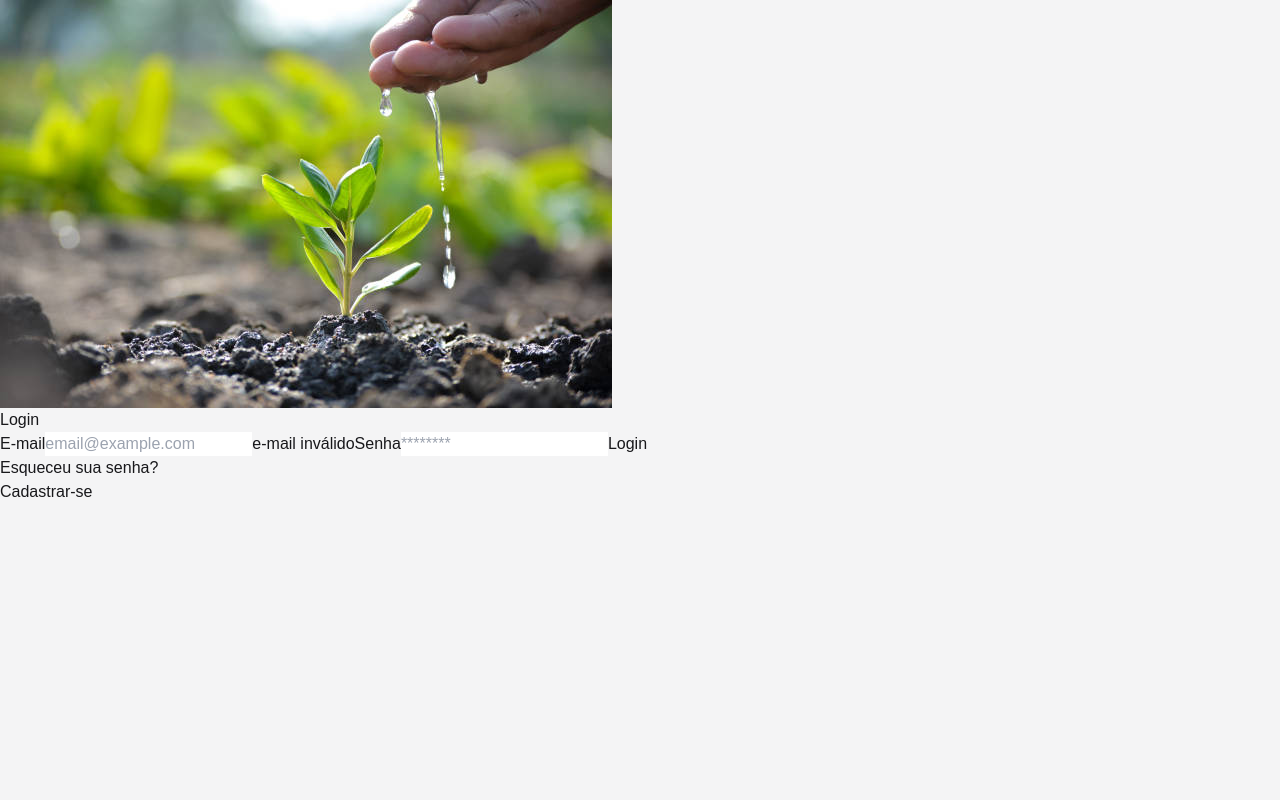
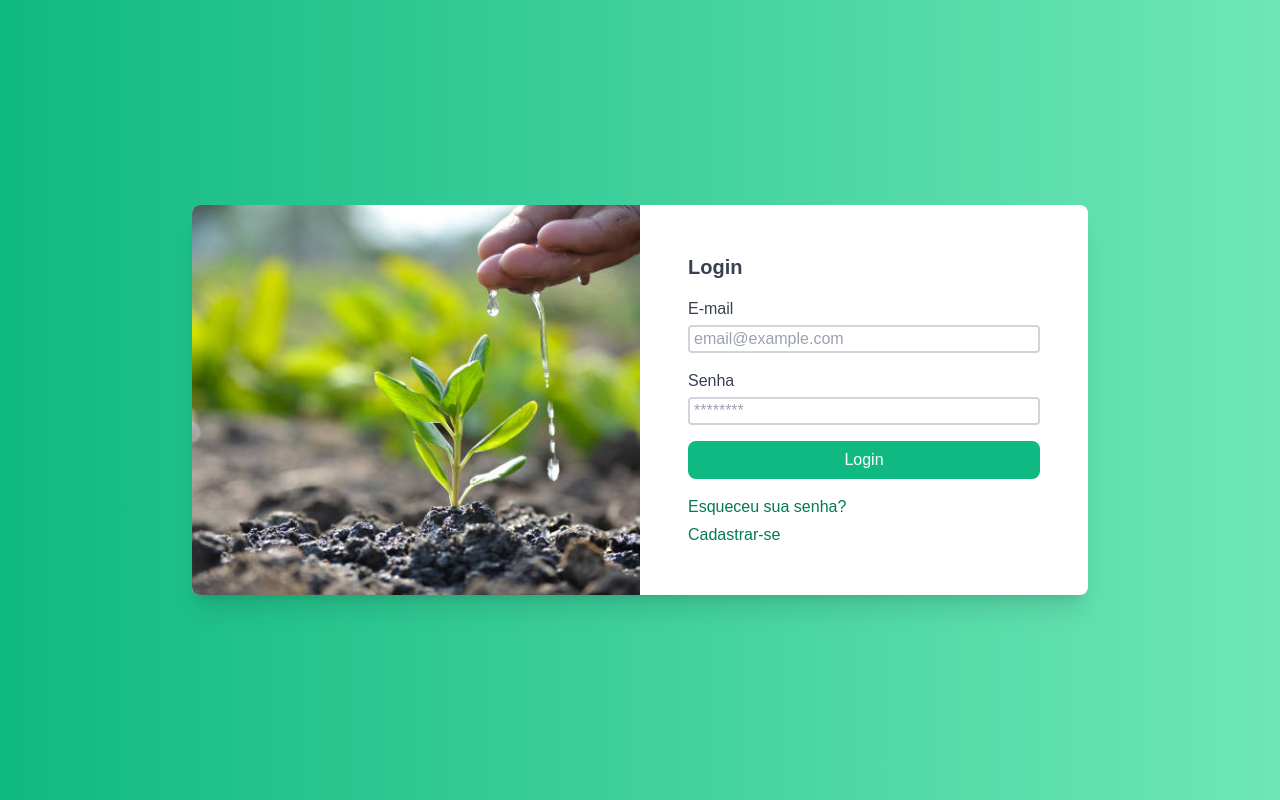
Before and after one commit to feliperufini/re-ciclando-frontend, a Next.js app: page / in a window 1280 px wide. Built offline with nearby package versions, Linux system fonts and the light colour scheme; no server answers.

Commit message:
[feat] Service to connect to API

```diff
--- a/pages/login/index.js
+++ b/pages/login/index.js
@@ -1,13 +1,13 @@
-import { useState } from "react";
-import Image from "next/image";
+import { useState, useEffect } from "react";
 import Link from "next/link";
 import UserService from "../../services/UserService";
+import axios from "axios";
 
 import { validationEmail, validationPassword } from "../../utils/validators";
 
 export default function Login() {
-  const [email, setEmail] = useState("");
-  const [password, setPassword] = useState("");
+  const [email, setEmail] = useState('');
+  const [password, setPassword] = useState('');
 
   const validationForm = () => {
     return (
@@ -23,13 +23,23 @@ export default function Login() {
     }
 
     try {
-      await UserService.login({
-        login: email,
-        password
-      });
+      // await UserService.login({
+      //   email: email,
+      //   password: password
+      // });
+      const userr = {
+        "email": "feliperufini01@gmail.com",
+        "password": "@123456"
+      };
+      console.log(userr);
+      axios.post(`http://localhost:3000/api/login`, { userr })
+      .then(res => {
+        console.log(res);
+        console.log(res.data);
+      })
     } catch (error) {
       alert(
-        "Erro ao realizar o login. " + error?.response?.data?.erro
+        "Erro ao realizar o login: " + error?.response?.data?.error
       );
     }
   }
@@ -43,19 +53,19 @@ export default function Login() {
           </div>
           <div className="flex items-center justify-center p-6 sm:p-12 md:w-1/2">
             <div className="w-full">
+              <form onSubmit={onSubmit}>
                 <h1 className="mb-4 text-xl font-semibold text-gray-700">Login</h1>
                 <label className="block mb-4 text-md">
                   <span className="text-gray-700">E-mail</span>
-                <input type="text" className="block w-full pl-1 mt-1 border-2 rounded text-md border-gray-300 focus:border-emerald-300 focus:outline-none" placeholder="email@example.com" />
-                <span>e-mail inválido</span>
+                  <input type="text" className={`block w-full pl-1 mt-1 border-2 rounded text-md ${email && !validationEmail(email) ? 'border-red-400' : 'border-gray-300 focus:border-emerald-300'}  focus:outline-none`} onChange={event => setEmail(event.target.value)} placeholder="email@example.com" />
                 </label>
                 <label className="block mb-4 text-md">
                   <span className="text-gray-700">Senha</span>
-                <input type="password" className="block w-full pl-1 mt-1 border-2 rounded text-md border-gray-300 focus:border-emerald-300 focus:outline-none" placeholder="********" />
+                  <input type="password" className={`block w-full pl-1 mt-1 border-2 rounded text-md ${password && !validationPassword(password) ? 'border-red-400' : 'border-gray-300 focus:border-emerald-300'} focus:outline-none`} onChange={event => setPassword(event.target.value)} placeholder="********" />
                 </label>
-              <a className="block w-full px-4 py-2 mb-4 text-md font-medium leading-5 text-center text-white transition-colors duration-150 bg-emerald-500 border border-transparent rounded-lg active:bg-emerald-500 hover:bg-emerald-600 focus:outline-none" href="#">
+                <button type="submit" className="block w-full px-4 py-2 mb-4 text-md font-medium leading-5 text-center text-white transition-colors duration-150 bg-emerald-500 border border-transparent rounded-lg active:bg-emerald-500 hover:bg-emerald-600 focus:outline-none">
                   Login
-              </a>
+                </button>
                 <p className="mb-1">
                   <a className="text-md font-medium text-emerald-700 hover:underline" href="./forgot-password.html">
                     Esqueceu sua senha?
@@ -66,6 +76,7 @@ export default function Login() {
                     <a className="text-md font-medium text-emerald-700 hover:underline">Cadastrar-se</a>
                   </Link>
                 </p>
+              </form>
             </div>
           </div>
         </div>
--- a/services/ReciclandoApiService.js
+++ b/services/ReciclandoApiService.js
@@ -3,16 +3,10 @@ import axios from 'axios';
 export default class ReciclandoApiService {
     constructor() {
         this.axios = axios.create({
-            baseURL: process.env.NEXT_PUBLIC_API_URL
+            baseURL: process.env.NEXT_PUBLIC_API_URL + '/api'
         });
 
-        this.amountRequests = 0;
         this.axios.interceptors.request.use((config) => {
-            this.amountRequests++;
-            // if (this.amountRequests === 1) {
-            //     LoadingHelper.exibir();
-            // }
-
             const token = localStorage.getItem('token');
             if (token) {
                 config.headers.Authorization = 'Bearer ' + token
@@ -22,11 +16,6 @@ export default class ReciclandoApiService {
         });
 
         this.axios.interceptors.response.use((response) => {
-            this.amountRequests--;
-            // if (this.amountRequests === 0) {
-            //     LoadingHelper.ocultar();
-            // }
-
             return response;
         });
     }
--- a/services/UserService.js
+++ b/services/UserService.js
@@ -2,13 +2,14 @@ import ReciclandoApiService from "./ReciclandoApiService";
 
 export default class UserService extends ReciclandoApiService {
     async login(credentials) {
+        console.log(credentials);
         const { data } = await this.post('/login', credentials);
 
         localStorage.setItem("name", data.name);
         localStorage.setItem("email", data.email);
         localStorage.setItem("token", data.token);
 
-        const user = await this.get('/user');
+        const user = await this.get('/user/update');
         localStorage.setItem('id', user.data._id);
 
         if (user.data.avatar) {
--- a/tailwind.config.cjs
+++ b/tailwind.config.cjs
@@ -1,8 +1,8 @@
 /** @type {import('tailwindcss').Config} */
 module.exports = {
   content: [
-    './pages/**/*.tsx',
-    './components/**/*.tsx'
+    './pages/**/*.js',
+    './components/**/*.js'
   ],
   theme: {
     extend: {
--- /dev/null
+++ b/utils/validators.js
@@ -0,0 +1,22 @@
+const validationName = (name) => {
+    return name?.toString().length > 2;
+}
+
+const validationEmail = (email) => {
+    return email?.toString().toLowerCase().match(/^(([^<>()[\]\\.,;:\s@"]+(\.[^<>()[\]\\.,;:\s@"]+)*)|(".+"))@((\[[0-9]{1,3}\.[0-9]{1,3}\.[0-9]{1,3}\.[0-9]{1,3}\])|(([a-zA-Z\-0-9]+\.)+[a-zA-Z]{2,}))$/);
+}
+
+const validationPassword = (password) => {
+    return password?.toString().length > 5;
+}
+
+const validationConfirmPassword = (password, confirm) => {
+    return validationPassword(password) && password === confirm;
+}
+
+export {
+    validationName,
+    validationEmail,
+    validationPassword,
+    validationConfirmPassword
+}
--- a/utils/validators.tsx
+++ /dev/null
@@ -1,23 +0,0 @@
-const validationName = (name: String) => {
-    return name?.toString().length > 2;
-}
-
-const validationEmail = (email: String) => {
-    const emailStr = email?.toString();
-    return emailStr.length >= 5 && emailStr.includes('@') && emailStr.includes('.');
-}
-
-const validationPassword = (password: String) => {
-    return password?.toString().length > 3;
-}
-
-const validationConfirmPassword = (password: String, confirmacao: String) => {
-    return validationPassword(password) && password === confirmacao;
-}
-
-export {
-    validationName,
-    validationEmail,
-    validationPassword,
-    validationConfirmPassword
-}
```
Lines whose indentation alone changed are shown as unchanged.
